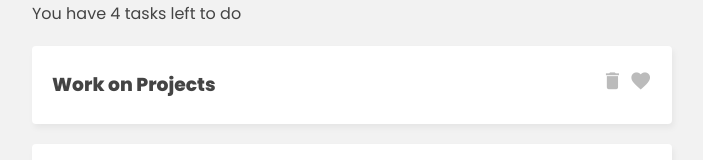
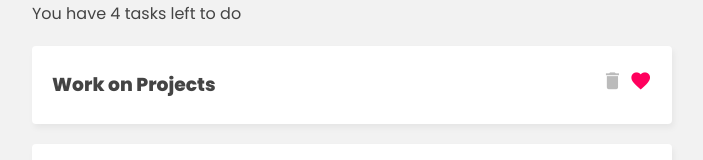
Before and after one commit to piratlena/to-do-with-pinia, a Vue app: page / in a window 1280 px wide. Shown: the part 261-421 px from the top of the page, without its empty margins (288-991 px from the left). Built offline with nearby package versions, Linux system fonts and the light colour scheme.

Commit message:
implement deleteTask and tiggle task

```diff
--- a/src/components/TaskDetails.vue
+++ b/src/components/TaskDetails.vue
@@ -2,15 +2,29 @@
   <div class="task">
     <h3>{{ task.taskTitle }}</h3>
     <div class="icons">
-      <i class="material-icons">delete</i>
-      <i class="material-icons">favorite</i>
+      <i
+        class="material-icons"
+        @click="taskStore.deleteTask(task.id)"
+        >delete</i
+      >
+      <i
+        class="material-icons"
+        :class="{ active: task.isFavorite }"
+        @click="taskStore.toggleFav(task.id)"
+        >favorite</i
+      >
     </div>
   </div>
 </template>
 
 <script>
+import { useTaskStore } from "../store/store";
 export default {
   props: ["task"],
+  setup() {
+    const taskStore = useTaskStore();
+    return { taskStore };
+  },
 };
 </script>
 
--- a/src/store/store.js
+++ b/src/store/store.js
@@ -26,5 +26,14 @@ export const useTaskStore = defineStore("taskStore", {
     addTask(task) {
       this.tasks.push(task);
     },
+    deleteTask(id) {
+      this.tasks = this.tasks.filter((task) => {
+        return task.id !== id;
+      });
+    },
+    toggleFav(id) {
+      const task = this.tasks.find((task) => task.id === id);
+      task.isFavorite = !task.isFavorite;
+    },
   },
 });
```
